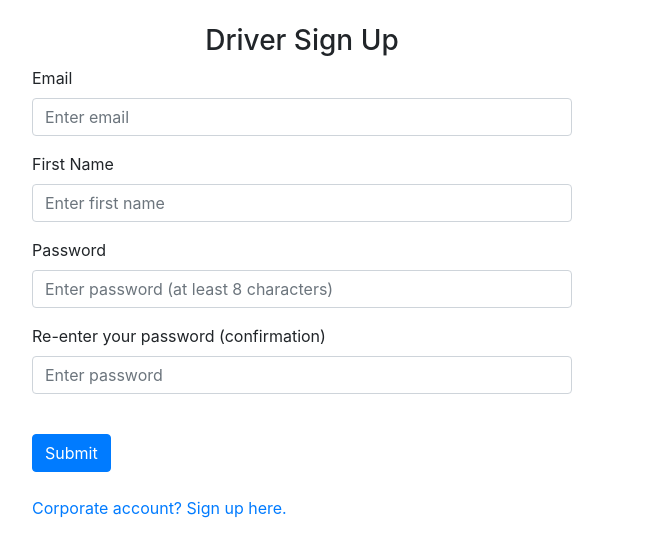
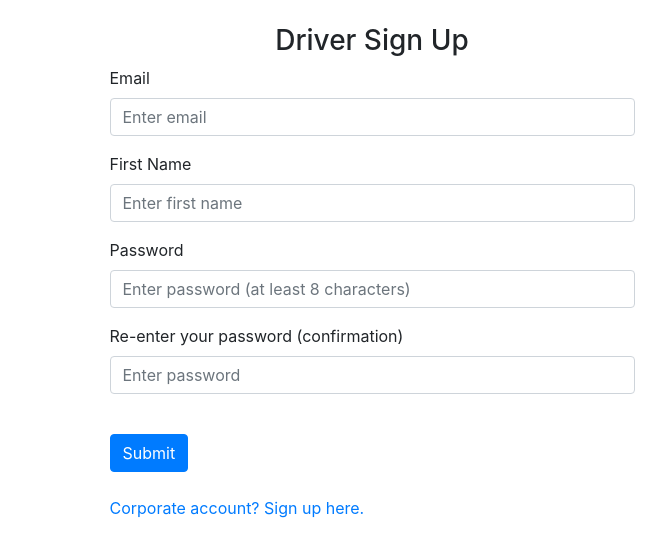
Before and after one commit to joanna-lim/SC2006-SWE-Parking4TheWin, a Flask app: page /driver-sign-up in a window 1280 px wide. Shown: the part 70-627 px from the top of the page, without its empty margins (268-934 px from the left). Run offline with Flask 3, Linux system fonts and the light colour scheme; parts of the project's set-up code (start-up, migrations or seed data) failed here and were passed over; some libraries are stand-ins or nearby versions.

Commit message:
Fixed some weird behavior on map page.

```diff
--- a/website/templates/base.html
+++ b/website/templates/base.html
@@ -22,10 +22,6 @@
       .custom-navbar {
         background-color: #72a0c1;
         min-height: var(--navbar-min-height);
-      }
-      .custom-wrapper-container {
-        margin: 0;
-        padding: 0;
       }
     </style>
   </head>
@@ -82,7 +78,7 @@
     </div>
     {% endif %} {% endfor %} {% endif %} {% endwith %}
 
-    <div class="container custom-wrapper-container">
+    <div class="container">
       {% block content %} {% endblock %}
     </div>
     <script
```
Also changed, not shown: website/templates/home.html (+17 -4 lines).
